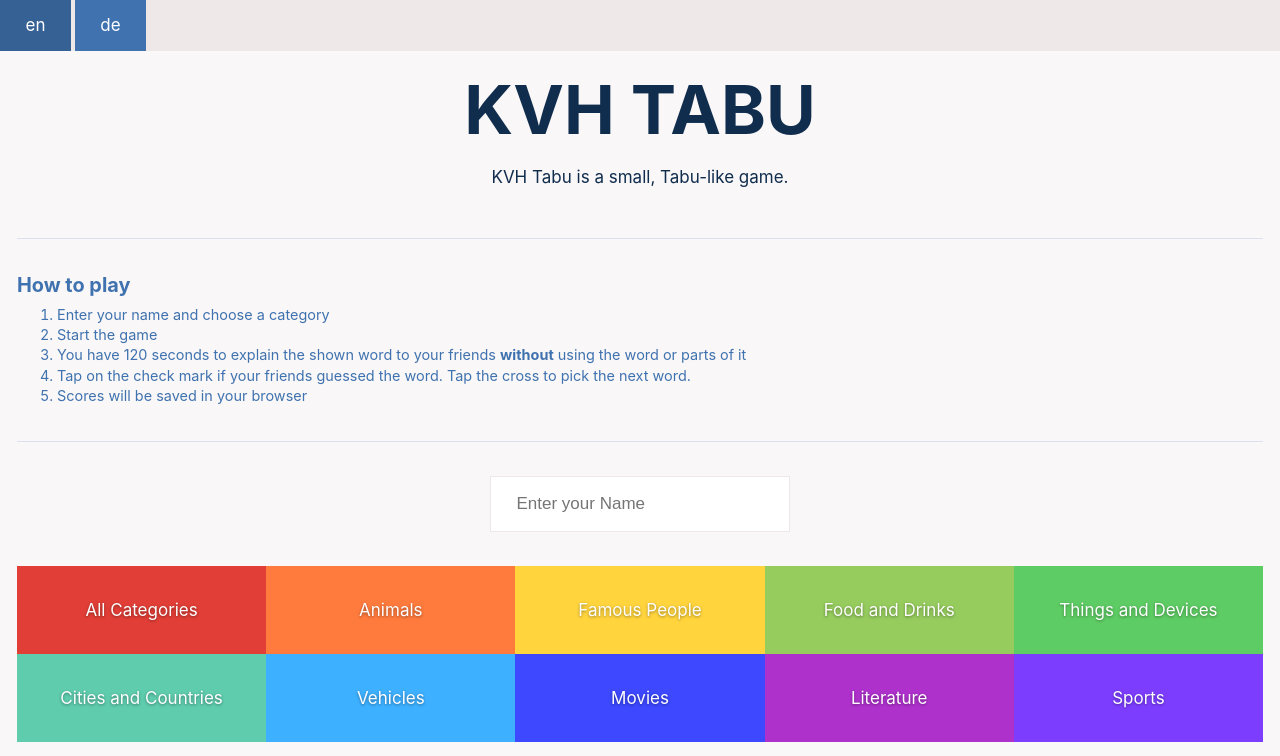
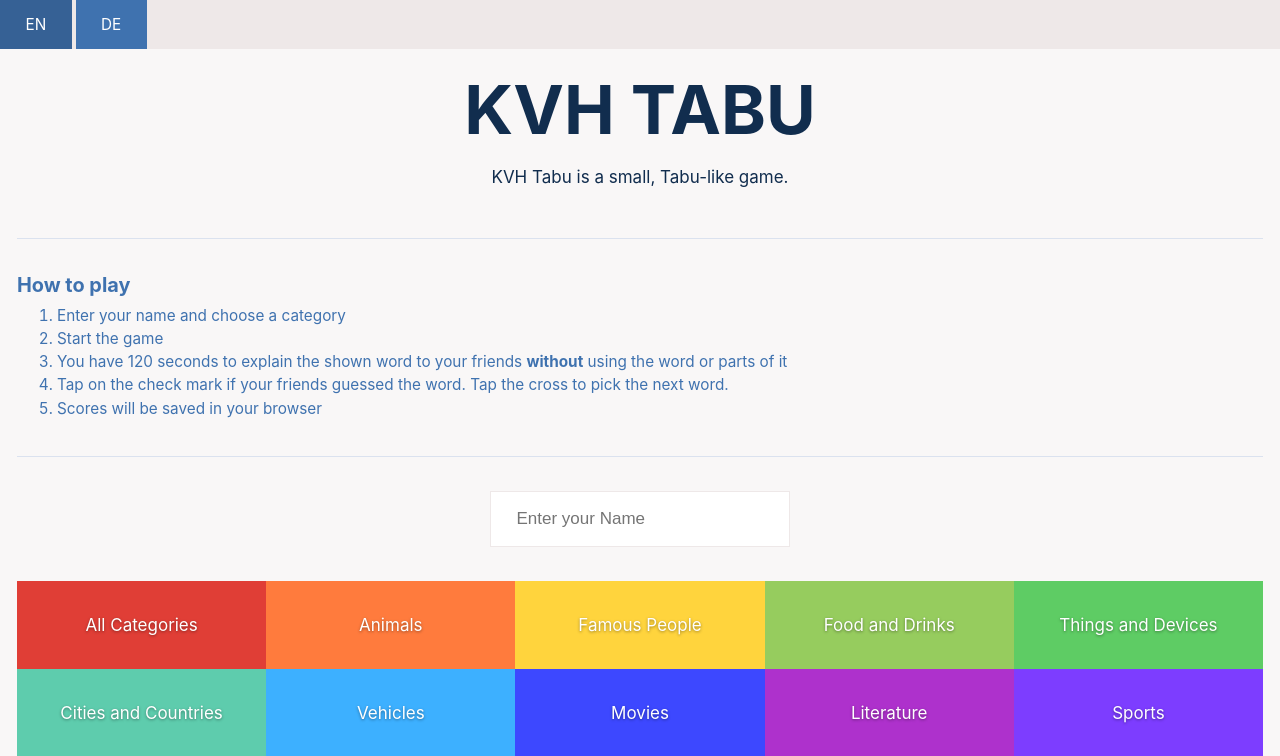
Before and after one commit to Kovah/Taboo, a PHP site: page / in a window 1280 px wide. Shown: the top 756 px of the page. Run offline with PHP 8.4, Linux system fonts and the light colour scheme; style sheets or scripts are compiled from the project's sources; some libraries are stand-ins or nearby versions.

Commit message:
Optimized design

```diff
--- a/assets/sass/_highscore.scss
+++ b/assets/sass/_highscore.scss
@@ -42,10 +42,10 @@
     display: flex;
 
     .score__name {
-      flex: 1 1 50%;
+      flex: 1 1 40%;
     }
     .score__category {
-      flex: 1 1 30%;
+      flex: 1 1 40%;
     }
 
     .score__up {
--- a/assets/sass/_intro.scss
+++ b/assets/sass/_intro.scss
@@ -12,6 +12,11 @@
     left: 0;
     background: darken($c-bg, 5%);
     font-size: .8rem;
+  }
+
+  .lang__select {
+    font-size: .9rem;
+    text-transform: uppercase;
   }
 
   .intro__app-name {
@@ -43,10 +48,10 @@
 
     ol {
       margin: 0;
-      font-size: .85rem;
+      font-size: .9rem;
 
       li {
-        margin-bottom: .2rem;
+        margin-bottom: .25rem;
       }
     }
   }
--- a/index.php
+++ b/index.php
@@ -107,7 +107,7 @@ $game['categories'] = [
         <div id="game-ready" data-old-text="<?php echo $lang['game.get-ready']; ?>"><?php echo $lang['game.get-ready']; ?></div>
         <div id="game-word" style="display: none"></div>
         <div id="game-over" style="display: none">
-            <?php echo $lang['game.over'] ?><br>
+            <?php echo $lang['game.over'] ?><br><br>
             <button id="show-results" class="btn btn-block">
                 <?php echo $lang['app.show-results']; ?>
             </button>
@@ -145,6 +145,7 @@ $game['categories'] = [
             <button class="show-highscores btn btn-block">
                 <?php echo $lang['app.show-highscores']; ?>
             </button>
+            <br>
             <button class="back-to-menu btn btn-block">
                 <?php echo $lang['app.back-to-menu']; ?>
             </button>
```
